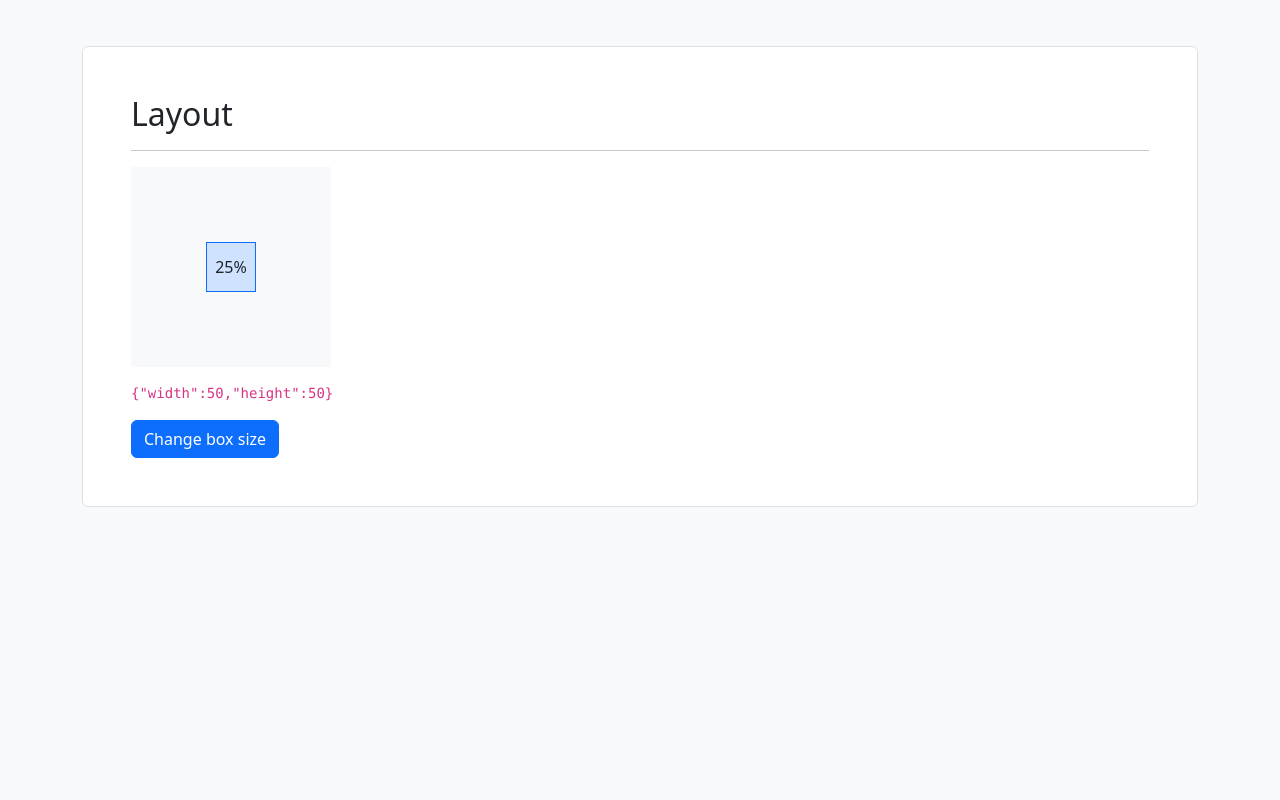
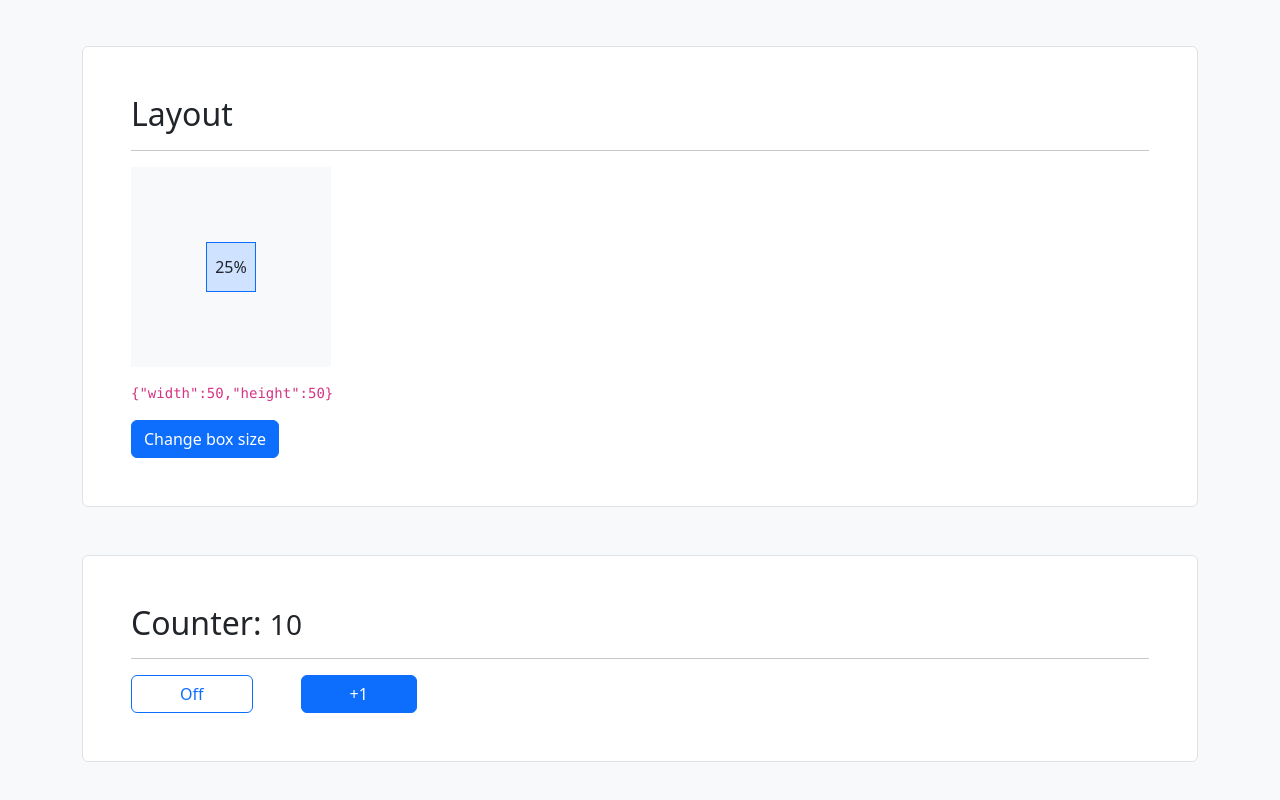
Before and after one commit to jpin730/react-hooks-app, a React (Vite) app: page / in a window 1280 px wide. Shown: the part 2108-2908 px from the top of the page. Before the commit the page ends 2663 px from the top, so only its background shows below. Built offline with nearby package versions, Linux system fonts and the light colour scheme; no server answers.

Commit message:
feat: :sparkles: add memo

```diff
--- a/src/main.jsx
+++ b/src/main.jsx
@@ -7,6 +7,7 @@ import { SimpleForm, FormWithCustomHook } from "./useEffect";
 import { MultipleCustomHooks } from "./multipleHooks/MultipleCustomHooks";
 import { FocusScreen } from "./useRef/FocusScreen";
 import { Layout } from "./useLayoutEffect/Layout";
+import { Memorize } from "./memos/Memorize";
 
 ReactDOM.createRoot(document.getElementById("root")).render(
   <React.StrictMode>
@@ -40,6 +41,10 @@ ReactDOM.createRoot(document.getElementById("root")).render(
       <div className="bg-white border rounded p-5 my-5">
         <Layout />
       </div>
+
+      <div className="bg-white border rounded p-5 my-5">
+        <Memorize />
+      </div>
     </div>
   </React.StrictMode>
 );
--- /dev/null
+++ b/src/memos/Memorize.jsx
@@ -0,0 +1,36 @@
+import { useState } from "react";
+import { useCounter } from "../hooks";
+import { Small } from "./Small";
+
+export const Memorize = () => {
+  const { counter, increment } = useCounter(10);
+  const [switchValue, setSwitchValue] = useState(false);
+
+  const onChangeSwitch = () => {
+    setSwitchValue(!switchValue);
+  };
+
+  return (
+    <>
+      <h2>
+        Counter: <Small value={counter} />
+      </h2>
+      <hr />
+
+      <input
+        type="checkbox"
+        className="btn-check"
+        id="checkbox"
+        checked={switchValue}
+        onChange={onChangeSwitch}
+      />
+      <label className="btn btn-outline-primary px-5 me-5" htmlFor="checkbox">
+        {switchValue ? "On" : "Off"}
+      </label>
+
+      <button className="btn btn-primary px-5" onClick={increment}>
+        +1
+      </button>
+    </>
+  );
+};
--- /dev/null
+++ b/src/memos/Small.jsx
@@ -0,0 +1,6 @@
+import { memo } from "react";
+
+export const Small = memo(({ value }) => {
+  console.log("Rendering Small...");
+  return <small>{value}</small>;
+});
```
